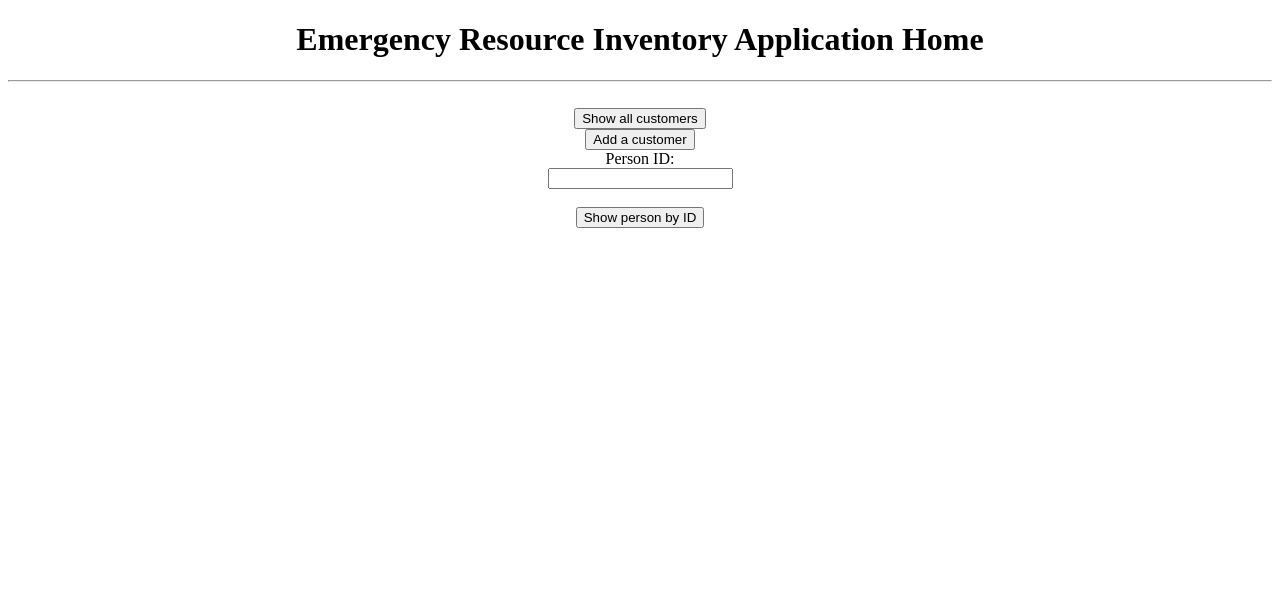
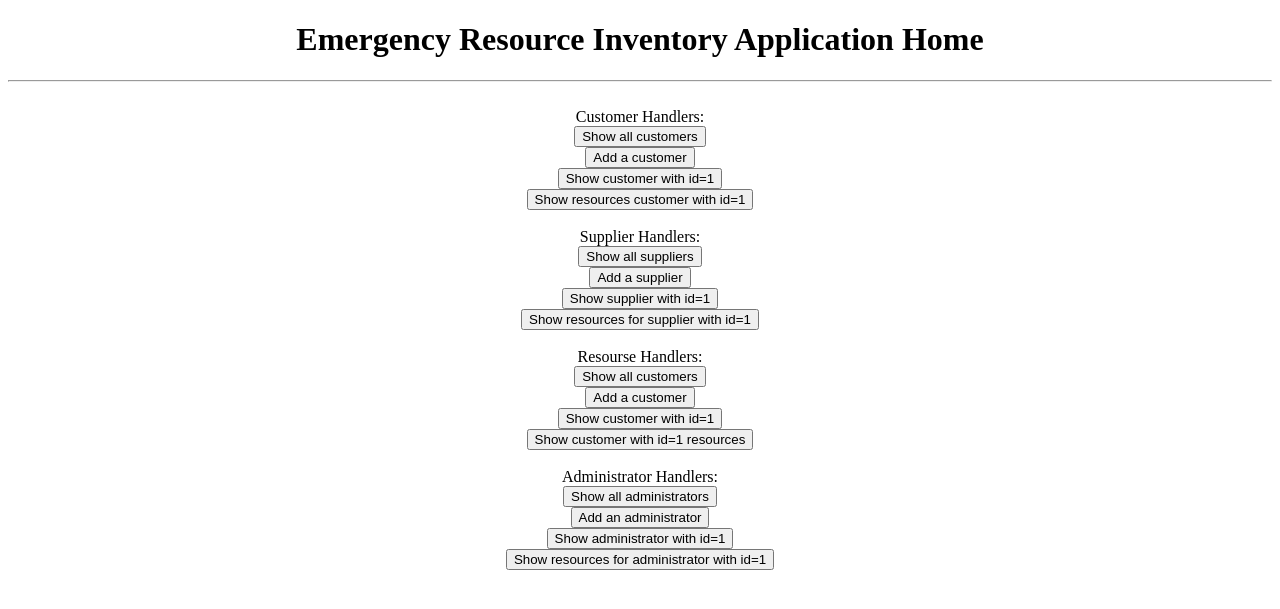
Before and after one commit to Statedbump/Emergency_Inventory_System, a Flask app: template templates/home.html in a window 1280 px wide. Shown: the top 609 px of the page. Run offline with Flask 2, Linux system fonts and the light colour scheme; the template is opened without the code that fills it, so the values that code supplies are empty.

Commit message:
HTML Templates for UI.

```diff
--- a/main.py
+++ b/main.py
@@ -1,4 +1,4 @@
-from flask import Flask, jsonify, request
+from flask import Flask, jsonify, request, render_template
 from handlers.personhandler import PersonHandler
 from handlers.supplierhandler import supplierHandler
 from handlers.administratorhandler import AdministratorHandler
@@ -13,8 +13,16 @@ app = Flask(__name__)
 CORS(app)
 
 @app.route('/')
-def greetings():
-    return 'Welcome to the Emergency Resource Inventory Application!'
+def login():
+    return render_template("login.html")
+
+@app.route('/ERIApp/home')
+def landing():
+    return render_template("home.html")
+
+@app.route('/ERIApp/signup')
+def signup():
+    return render_template("signup.html")
 
 @app.route('/ERIApp/person', methods=['GET', 'POST'])
 def getAllPerson():
@@ -80,7 +88,5 @@ def getAdminByAdmId(adm_id):
 def getResourcesByAdminId(adm_id):
     return AdministratorHandler().getResourcesByAdminId(adm_id)
 
-
-
 if __name__ == '__main__':
     app.run(debug=True)
--- a/templates/home.html
+++ b/templates/home.html
@@ -11,16 +11,60 @@
     <h1>Emergency Resource Inventory Application Home</h1>
     <hr><br>
 
+        Customer Handlers: <br>
         <form action = "/ERIApp/person" method = "get">
             <input type ="submit" value="Show all customers">
         </form>
         <form action = "/ERIApp/person" method = "post">
             <input type ="submit" value="Add a customer">
         </form>
-        <form action = "/ERIApp/person/pid" method = "get">
-            Person ID: <br>
-            <input type ="text" name="pid" required><br><br>
-            <input type ="submit" value="Show person by ID">
+        <form action = "/ERIApp/person/1" method = "get">
+            <input type ="submit" value="Show customer with id=1">
         </form>
+        <form action = "/ERIApp/person/1/resources" method = "get">
+            <input type ="submit" value="Show resources customer with id=1">
+        </form> <br>
+
+        Supplier Handlers: <br>
+        <form action = "/ERIApp/suppliers" method = "get">
+            <input type ="submit" value="Show all suppliers">
+        </form>
+        <form action = "/ERIApp/suppliers" method = "post">
+            <input type ="submit" value="Add a supplier">
+        </form>
+        <form action = "/ERIApp/suppliers/1" method = "get">
+            <input type ="submit" value="Show supplier with id=1">
+        </form>
+        <form action = "/ERIApp/suppliers/1/resources" method = "get">
+            <input type ="submit" value="Show resources for supplier with id=1">
+        </form> <br>
+
+        Resourse Handlers: <br>
+        <form action = "/ERIApp/person" method = "get">
+            <input type ="submit" value="Show all customers">
+        </form>
+        <form action = "/ERIApp/person" method = "post">
+            <input type ="submit" value="Add a customer">
+        </form>
+        <form action = "/ERIApp/person/1" method = "get">
+            <input type ="submit" value="Show customer with id=1">
+        </form>
+        <form action = "/ERIApp/person/1/resources" method = "get">
+            <input type ="submit" value="Show customer with id=1 resources">
+        </form> <br>
+
+        Administrator Handlers: <br>
+        <form action = "/ERIApp/administrator" method = "get">
+            <input type ="submit" value="Show all administrators">
+        </form>
+        <form action = "/ERIApp/administrator" method = "post">
+            <input type ="submit" value="Add an administrator">
+        </form>
+        <form action = "/ERIApp/administrator/1" method = "get">
+            <input type ="submit" value="Show administrator with id=1">
+        </form>
+        <form action = "/ERIApp/person/1/resources" method = "get">
+            <input type ="submit" value="Show resources for administrator with id=1">
+        </form> <br>
 </body>
 </html>
```
Also changed, not shown: templates/login.html (+12 -6 lines), templates/signup.html (added, +12 -0 lines).
